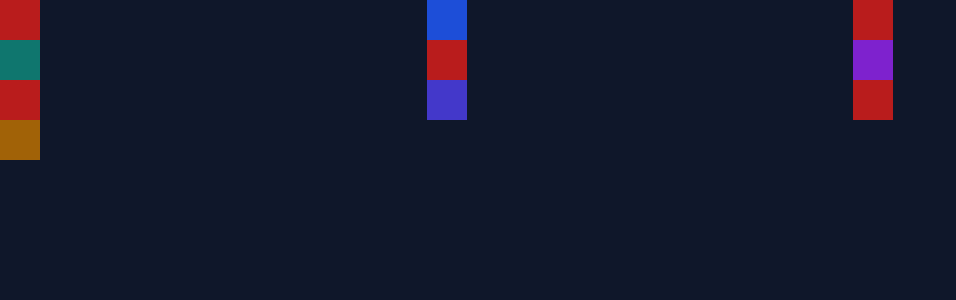
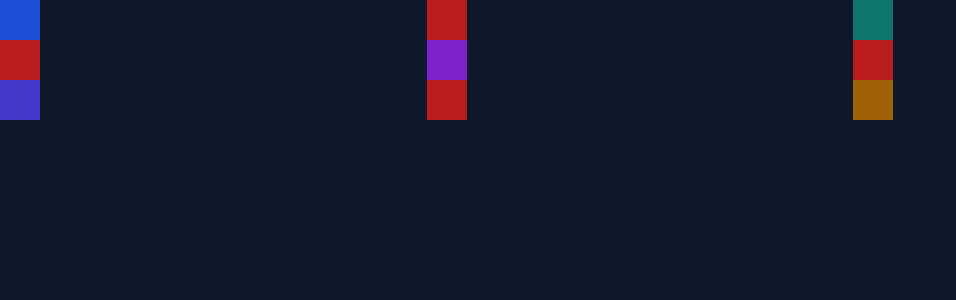
Before and after one commit to al-imam/tic-tac-toe, a React (Vite) app: page / in a window 1280 px wide. Shown: the top 300 px of the page, without its empty margins (0-956 px from the left). Built offline with nearby package versions, Linux system fonts and the light colour scheme.

Commit message:
remove extra one element

```diff
--- a/src/App.tsx
+++ b/src/App.tsx
@@ -2,7 +2,6 @@
   return (
     <main>
       <div className="grid grid-cols-3 grid-rows-3">
-        <div className="h-10 bg-red-700 w-10 inline-block"></div>
         <div className="h-10 bg-blue-700 w-10 inline-block"></div>
         <div className="h-10 bg-red-700 w-10 inline-block"></div>
         <div className="h-10 bg-teal-700 w-10 inline-block"></div>
```
